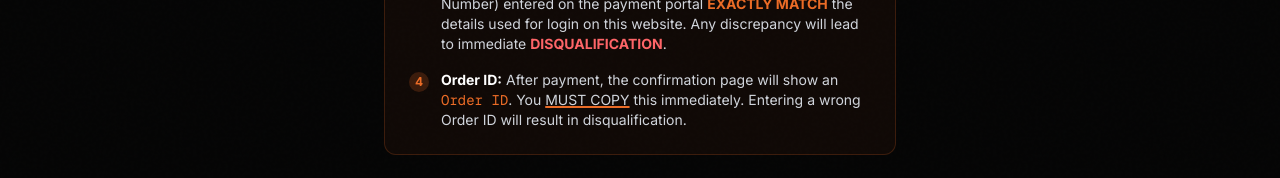
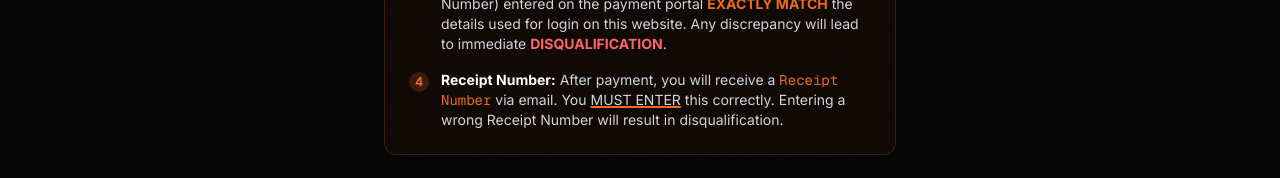
Before and after one commit to EngineerAditya/CEAM-Challenge, a Next.js app: page /complete-profile in a window 1280 px wide. Shown: the part 331-509 px from the top of the page. Built offline with nearby package versions, Linux system fonts and the light colour scheme; no server answers.

Commit message:
order id to reciept number migration

```diff
--- a/src/app/dashboard/page.tsx
+++ b/src/app/dashboard/page.tsx
@@ -76,7 +76,7 @@ export default async function DashboardPage() {
                 </div>
                 <h2 className="text-lg font-bold text-white">Payment Complete</h2>
               </div>
-              <ProfileField label="Order ID" value={profile.order_id} />
+              <ProfileField label="Receipt Number" value={profile.order_id} />
             </div>
           ) : (
             <PaymentSection userId={user.id} />
--- a/src/app/dashboard/payment-section.tsx
+++ b/src/app/dashboard/payment-section.tsx
@@ -24,13 +24,13 @@ export default function PaymentSection({ userId }: { userId: string }) {
     const trimmed = orderId.trim();
 
     if (!trimmed) {
-      setError('Please enter your Order ID.');
+      setError('Please enter your Receipt Number.');
       setLoading(false);
       return;
     }
 
-    if (!trimmed.startsWith('O_PTMITBR0061_') && !trimmed.startsWith('O_ATMITBR0061_')) {
-      setError('Order ID must start with O_PTMITBR0061_ or O_ATMITBR0061_');
+    if (!trimmed.startsWith('recMITBR0061_')) {
+      setError('Receipt Number must start with recMITBR0061_');
       setLoading(false);
       return;
     }
@@ -42,7 +42,7 @@ export default function PaymentSection({ userId }: { userId: string }) {
 
     if (updateError) {
       if (updateError.message.includes('duplicate') || updateError.message.includes('unique')) {
-        setError('This Order ID is already registered by another user.');
+        setError('This Receipt Number is already registered by another user.');
       } else {
         setError(updateError.message);
       }
@@ -83,22 +83,21 @@ export default function PaymentSection({ userId }: { userId: string }) {
         </a>
       </div>
 
-      {/* Order ID form */}
+      {/* Receipt Number form */}
       <form onSubmit={handleSubmit} className="flex flex-col gap-4">
         <div>
           <label className="block text-xs text-gray-400 uppercase tracking-widest mb-2 font-medium">
-            Order ID
+            Receipt Number
           </label>
           <p className="text-xs text-gray-500 mb-3">
-            After payment, enter the Order ID from your confirmation (starts with{' '}
-            <span className="text-gray-300 font-mono">O_PTMITBR0061_</span> or{' '}
-            <span className="text-gray-300 font-mono">O_ATMITBR0061_</span>)
+            Enter the receipt number which is sent via email to you (starts with{' '}
+            <span className="text-gray-300 font-mono">recMITBR0061_</span>)
           </p>
           <input
             type="text"
             value={orderId}
             onChange={(e) => setOrderId(e.target.value)}
-            placeholder="O_PTMITBR0061_XXXXXX"
+            placeholder="recMITBR0061_000XXX"
             className="w-full px-4 py-3 bg-white/[0.02] border border-white/10 rounded-xl text-white text-sm outline-none focus:border-[rgb(235,107,38)]/50 transition-colors placeholder:text-gray-600 font-mono"
             required
           />
@@ -115,7 +114,7 @@ export default function PaymentSection({ userId }: { userId: string }) {
           disabled={loading}
           className="w-full py-3.5 bg-white hover:bg-gray-100 text-black font-bold text-sm uppercase tracking-widest rounded-xl transition-all duration-300 hover:shadow-lg hover:shadow-white/10 disabled:opacity-50 disabled:cursor-not-allowed cursor-pointer"
         >
-          {loading ? 'Submitting...' : 'Submit Order ID'}
+          {loading ? 'Submitting...' : 'Submit Receipt Number'}
         </button>
       </form>
     </div>
--- a/src/components/ui/InstructionsModal.tsx
+++ b/src/components/ui/InstructionsModal.tsx
@@ -69,7 +69,7 @@ export default function InstructionsModal({ isOpen, onClose, title = "Important
 
                 <div className="flex gap-3">
                   <div className="shrink-0 w-6 h-6 rounded-full bg-[rgb(235,107,38)]/20 text-[rgb(235,107,38)] flex items-center justify-center font-bold text-xs mt-0.5">4</div>
-                  <p><strong className="text-white">Order ID:</strong> After payment, the confirmation page will show an <span className="font-mono text-[rgb(235,107,38)]">Order ID</span>. You <span className="underline decoration-[rgb(235,107,38)] decoration-2">MUST COPY</span> this immediately. Entering a wrong Order ID will result in disqualification.</p>
+                  <p><strong className="text-white">Receipt Number:</strong> After payment, you will receive a <span className="font-mono text-[rgb(235,107,38)]">Receipt Number</span> via email. You <span className="underline decoration-[rgb(235,107,38)] decoration-2">MUST ENTER</span> this correctly. Entering a wrong Receipt Number will result in disqualification.</p>
                 </div>
               </div>
             </div>
--- a/src/components/ui/PaymentInstructions.tsx
+++ b/src/components/ui/PaymentInstructions.tsx
@@ -25,7 +25,7 @@ export default function PaymentInstructions({ className = "" }: { className?: st
 
         <div className="flex gap-3">
           <div className="shrink-0 w-5 h-5 rounded-full bg-[rgb(235,107,38)]/20 text-[rgb(235,107,38)] flex items-center justify-center font-bold text-xs mt-0.5">4</div>
-          <p><strong className="text-white">Order ID:</strong> After payment, the confirmation page will show an <span className="font-mono text-[rgb(235,107,38)]">Order ID</span>. You <span className="underline decoration-[rgb(235,107,38)] decoration-2">MUST COPY</span> this immediately. Entering a wrong Order ID will result in disqualification.</p>
+          <p><strong className="text-white">Receipt Number:</strong> After payment, you will receive a <span className="font-mono text-[rgb(235,107,38)]">Receipt Number</span> via email. You <span className="underline decoration-[rgb(235,107,38)] decoration-2">MUST ENTER</span> this correctly. Entering a wrong Receipt Number will result in disqualification.</p>
         </div>
       </div>
     </div>
```
